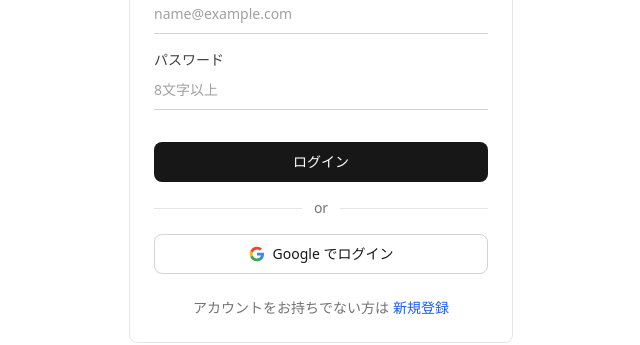
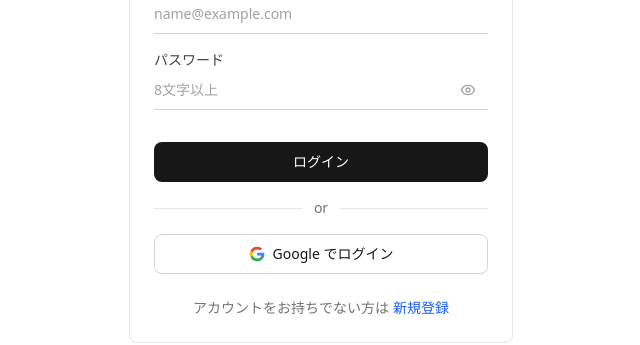
Before and after one commit to ashunar0/hisui, a React (Vite) app: page / in a window 1280 px wide. Shown: the part 280-625 px from the top of the page, without its empty margins (319-959 px from the left). Built offline with nearby package versions, Linux system fonts and the light colour scheme.

Commit message:
feat: PasswordInput と google アイコン
- PasswordInput 追加（目アイコンで visibility toggle、内部 state）
- public/google-color.svg を追加、Login の Google ロゴを inline SVG から img に置き換え

```diff
--- /dev/null
+++ b/src/components/ui/password-input.tsx
@@ -0,0 +1,65 @@
+import { type InputHTMLAttributes, useState } from "react";
+import { Input } from "@/components/ui/input";
+import { cn } from "@/lib/utils";
+
+type PasswordInputProps = Omit<InputHTMLAttributes<HTMLInputElement>, "type"> & {
+  variant?: "outline" | "subtle" | "flushed";
+};
+
+function PasswordInput({ className, variant, ...props }: PasswordInputProps) {
+  const [visible, setVisible] = useState(false);
+  return (
+    <div className="relative w-full">
+      <Input
+        type={visible ? "text" : "password"}
+        variant={variant}
+        className={cn("pr-10", className)}
+        {...props}
+      />
+      <button
+        type="button"
+        onClick={() => setVisible((v) => !v)}
+        aria-label={visible ? "パスワードを隠す" : "パスワードを表示"}
+        className="absolute inset-y-0 right-0 flex cursor-pointer items-center px-3 text-neutral-400 hover:text-neutral-600"
+      >
+        {visible ? <EyeOffIcon /> : <EyeIcon />}
+      </button>
+    </div>
+  );
+}
+
+const EyeIcon = () => (
+  <svg
+    width="16"
+    height="16"
+    viewBox="0 0 24 24"
+    fill="none"
+    stroke="currentColor"
+    strokeWidth="2"
+    strokeLinecap="round"
+    strokeLinejoin="round"
+  >
+    <path d="M2 12s3-7 10-7 10 7 10 7-3 7-10 7-10-7-10-7Z" />
+    <circle cx="12" cy="12" r="3" />
+  </svg>
+);
+
+const EyeOffIcon = () => (
+  <svg
+    width="16"
+    height="16"
+    viewBox="0 0 24 24"
+    fill="none"
+    stroke="currentColor"
+    strokeWidth="2"
+    strokeLinecap="round"
+    strokeLinejoin="round"
+  >
+    <path d="M9.88 9.88a3 3 0 1 0 4.24 4.24" />
+    <path d="M10.73 5.08A10.43 10.43 0 0 1 12 5c7 0 10 7 10 7a13.16 13.16 0 0 1-1.67 2.68" />
+    <path d="M6.61 6.61A13.526 13.526 0 0 0 2 12s3 7 10 7a9.74 9.74 0 0 0 5.39-1.61" />
+    <line x1="2" x2="22" y1="2" y2="22" />
+  </svg>
+);
+
+export { PasswordInput };
--- a/src/screens/Login.tsx
+++ b/src/screens/Login.tsx
@@ -2,27 +2,11 @@
 import { Card } from "@/components/ui/card";
 import { Field } from "@/components/ui/field";
 import { Input } from "@/components/ui/input";
+import { PasswordInput } from "@/components/ui/password-input";
 import { Stack } from "@/components/ui/stack";
 
 const GoogleIcon = () => (
-  <svg viewBox="0 0 24 24" className="size-4">
-    <path
-      d="M22.56 12.25c0-.78-.07-1.53-.2-2.25H12v4.26h5.92c-.26 1.37-1.04 2.53-2.21 3.31v2.77h3.57c2.08-1.92 3.28-4.74 3.28-8.09z"
-      fill="#4285F4"
-    />
-    <path
-      d="M12 23c2.97 0 5.46-.98 7.28-2.66l-3.57-2.77c-.98.66-2.23 1.06-3.71 1.06-2.86 0-5.29-1.93-6.16-4.53H2.18v2.84C3.99 20.53 7.7 23 12 23z"
-      fill="#34A853"
-    />
-    <path
-      d="M5.84 14.09c-.22-.66-.35-1.36-.35-2.09s.13-1.43.35-2.09V7.07H2.18C1.43 8.55 1 10.22 1 12s.43 3.45 1.18 4.93l2.85-2.22.81-.62z"
-      fill="#FBBC05"
-    />
-    <path
-      d="M12 5.38c1.62 0 3.06.56 4.21 1.64l3.15-3.15C17.45 2.09 14.97 1 12 1 7.7 1 3.99 3.47 2.18 7.07l3.66 2.84c.87-2.6 3.3-4.53 6.16-4.53z"
-      fill="#EA4335"
-    />
-  </svg>
+  <img src="/google-color.svg" alt="" className="size-4" />
 );
 
 export function Login() {
@@ -43,7 +27,7 @@
           </Field.Root>
           <Field.Root className="gap-0">
             <Field.Label>パスワード</Field.Label>
-            <Input type="password" variant="flushed" placeholder="8文字以上" />
+            <PasswordInput variant="flushed" placeholder="8文字以上" />
           </Field.Root>
         </Stack>
       </Card.Body>
```
Also changed, not shown: public/google-color.svg (added).
